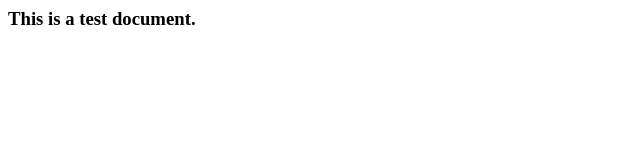
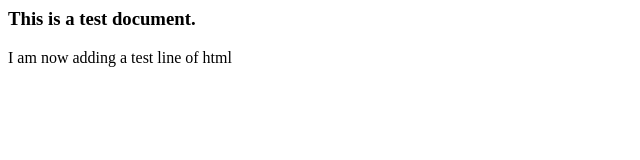
Before and after one commit to MattyGT/testrep, a plain HTML site: page index.html in a window 1280 px wide. Shown: the whole page, without its empty margins (0-640 px from the left). Drawn offline with Linux system fonts and the light colour scheme.

Commit message:
test commit

```diff
--- a/index.html
+++ b/index.html
@@ -5,5 +5,6 @@
 </head>
 <body>
 <h3>This is a test document.</h3>
+<p>I am now adding a test line of html</p>
 </body>
 </html>
```
